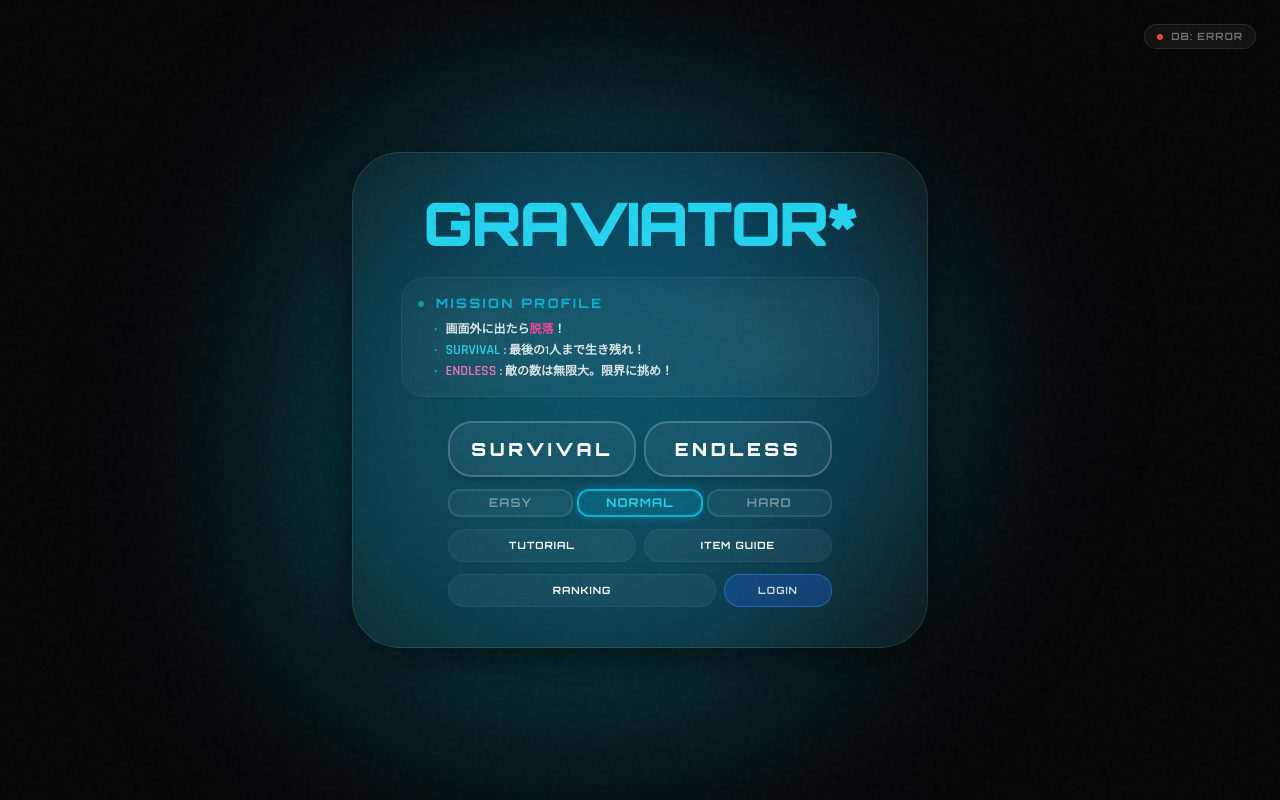
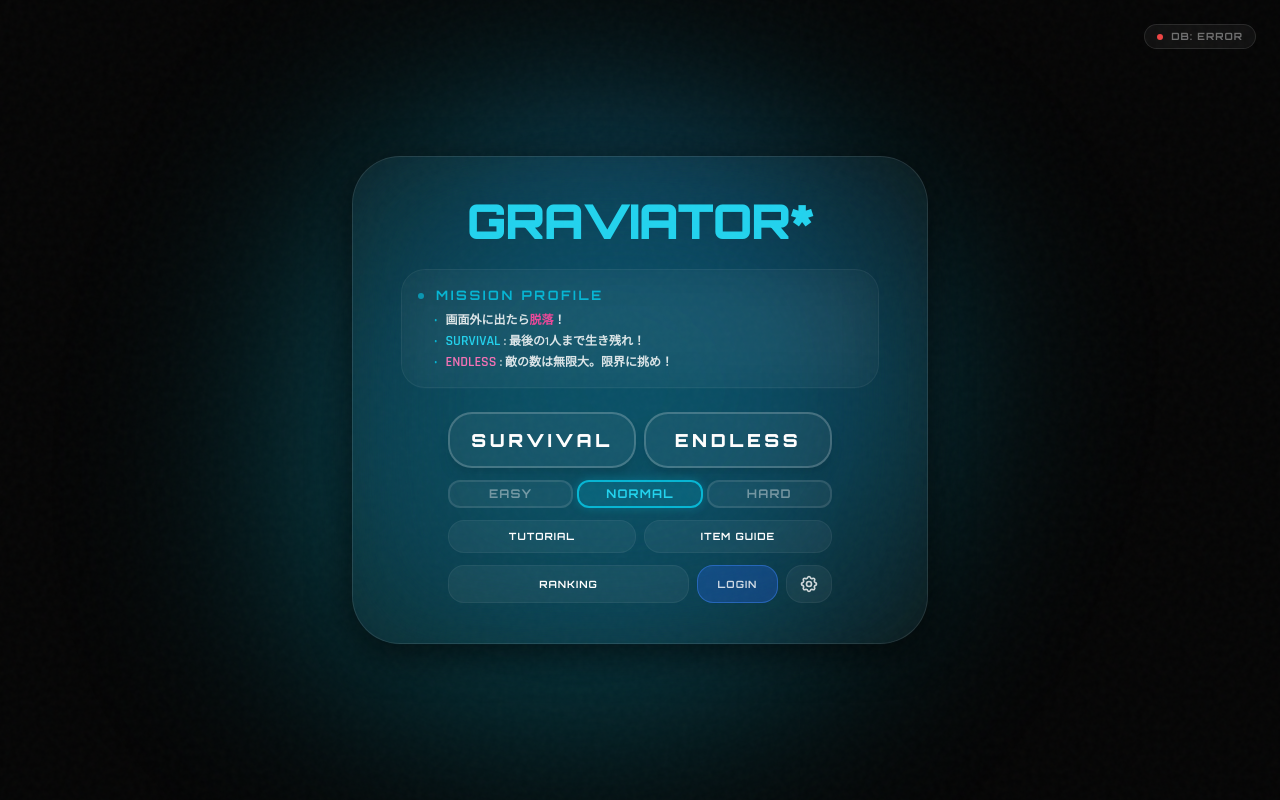
Before and after one commit to r9o74/Graviator, a React (Vite) app: page / in a window 1280 px wide. Built offline with nearby package versions, Linux system fonts and the light colour scheme; no server answers.

Commit message:
ユーザーネームの実装

```diff
--- a/App.tsx
+++ b/App.tsx
@@ -15,6 +15,7 @@ function App() {
     const [selectedDifficulty, setSelectedDifficulty] = useState<Difficulty>(Difficulty.NORMAL);
     const [showItemGuide, setShowItemGuide] = useState(false);
     const [showLeaderboard, setShowLeaderboard] = useState(false);
+    const [showSettings, setShowSettings] = useState(false);
     // 直前にプレイした（または選択された）モードを記憶
     const [lastGameMode, setLastGameMode] = useState<GameMode>(GameMode.SURVIVAL);
 
@@ -26,6 +27,8 @@ function App() {
 
     // スコア重複保存防止用
     const lastSavedRef = useRef<{mode: GameMode, difficulty: Difficulty, date: number} | null>(null);
+
+    const [userName, setUserName] = useState<string>(localStorage.getItem('graviator_name') || 'Player');
 
     useEffect(() => {
         const initAuth = async () => {
@@ -100,7 +103,7 @@ function App() {
             // スコア: サバイバルは生存時間、エンドレスはキル数
             const score = gameStats.mode === GameMode.SURVIVAL ? gameStats.timeSurvived : gameStats.kills;
 
-            saveScore(userId, gameStats.mode, gameStats.difficulty, score);
+            saveScore(userId, gameStats.mode, gameStats.difficulty, score, userName);
 
             // 保存記録更新
             lastSavedRef.current = { mode: gameStats.mode, difficulty: gameStats.difficulty, date: now };
@@ -198,14 +201,23 @@ function App() {
                 return;
             }
 
-            // 3. グローバルショートカット（難易度変更）: メニューまたはリザルト画面
+            // 3. 設定画面表示中の処理
+            if (showSettings) {
+                if (e.code === 'Escape') {
+                    setShowSettings(false);
+                    e.preventDefault();
+                }
+                return;
+            }
+
+            // 4. グローバルショートカット（難易度変更）: メニューまたはリザルト画面
             if (gameState === GameState.MENU || gameState === GameState.GAME_OVER || gameState === GameState.VICTORY) {
                 if (e.key === '1') { setSelectedDifficulty(Difficulty.EASY); return; }
                 if (e.key === '2') { setSelectedDifficulty(Difficulty.NORMAL); return; }
                 if (e.key === '3') { setSelectedDifficulty(Difficulty.HARD); return; }
             }
 
-            // 4. 各ゲーム状態ごとの処理
+            // 5. 各ゲーム状態ごとの処理
             switch (gameState) {
                 case GameState.MENU:
                     if (e.key.toLowerCase() === 's') handleStart(GameMode.SURVIVAL, selectedDifficulty);
@@ -245,7 +257,7 @@ function App() {
 
         window.addEventListener('keydown', handleShortcut);
         return () => window.removeEventListener('keydown', handleShortcut);
-    }, [gameState, selectedDifficulty, lastGameMode, showItemGuide, showLeaderboard]);
+    }, [gameState, selectedDifficulty, lastGameMode, showItemGuide, showLeaderboard, showSettings]);
 
     // ゲーム状態が変わった時（ジョイスティック表示の切り替えなど）にリサイズを実行
     useEffect(() => {
@@ -338,6 +350,10 @@ function App() {
                 setShowItemGuide={setShowItemGuide}
                 showLeaderboard={showLeaderboard}
                 setShowLeaderboard={setShowLeaderboard}
+                showSettings={showSettings}
+                setShowSettings={setShowSettings}
+                userName={userName}
+                setUserName={setUserName}
                 userId={userId}
                 dbStatus={dbStatus}
             />
--- a/components/MenuOverlay.tsx
+++ b/components/MenuOverlay.tsx
@@ -2,6 +2,7 @@ import React, { useState, useEffect } from 'react';
 import { GameState, GameMode, GameStats, Difficulty } from '../types';
 import { ItemGuide } from './ItemGuide';
 import { Leaderboard } from './Leaderboard';
+import { SettingsModal } from './SettingsModal';
 import { signInWithGoogle, signOut } from '../lib/supabase';
 
 interface MenuOverlayProps {
@@ -16,6 +17,10 @@ interface MenuOverlayProps {
     setShowItemGuide: (show: boolean) => void;
     showLeaderboard: boolean;
     setShowLeaderboard: (show: boolean) => void;
+    showSettings?: boolean;
+    setShowSettings?: (show: boolean) => void;
+    userName?: string;
+    setUserName?: (name: string) => void;
     userId?: string | null;
     dbStatus?: 'checking' | 'connected' | 'error' | 'offline';
 }
@@ -32,6 +37,10 @@ const MenuOverlay: React.FC<MenuOverlayProps> = ({
     setShowItemGuide,
     showLeaderboard,
     setShowLeaderboard,
+    showSettings = false,
+    setShowSettings,
+    userName = 'Player',
+    setUserName,
     userId,
     dbStatus
 }) => {
@@ -165,10 +174,16 @@ const MenuOverlay: React.FC<MenuOverlayProps> = ({
                             currentMode={gameStats?.mode}
                             currentDifficulty={selectedDifficulty}
                         />
+                    ) : showSettings && setShowSettings && setUserName ? (
+                        <SettingsModal
+                            onClose={() => setShowSettings(false)}
+                            userName={userName}
+                            setUserName={setUserName}
+                        />
                     ) : (
                         <>
                             <div className="mt-7 landscape:mt-0 md:mt-0 mb-6 md:mb-6 relative z-10">
-                                <h1 className={`text-4xl landscape:text-6xl md:text-6xl font-black tracking-tight ${colorClass} font-orbitron transition-colors duration-1000`}>{title}</h1>
+                                <h1 className={`text-4xl landscape:text-5xl md:text-6xl font-black tracking-tight ${colorClass} font-orbitron transition-colors duration-1000`}>{title}</h1>
                                 {gameStats && !isMenu && (
                                     <div className="mt-1">
                                         <span className="inline-block py-0.5 px-3 rounded-full text-[10px] md:text-[12px] font-orbitron font-bold tracking-[0.2em] bg-white/5 text-white/40">
@@ -237,7 +252,6 @@ const MenuOverlay: React.FC<MenuOverlayProps> = ({
                                             RANKING
                                         </button>
 
-                                        {/* 簡易的な判定: 匿名ユーザーは is_anonymous フラグなどを確認するのが確実ですが、今回はボタンを切り替えます */}
                                         <button
                                             onClick={signInWithGoogle}
                                             className="flex-1 py-2 text-white/80 hover:text-white font-orbitron font-bold text-[9px] md:text-[10px] tracking-widest uppercase transition-all bg-blue-600/30 rounded-xl md:rounded-2xl border border-blue-500/50 hover:bg-blue-600/50"
@@ -245,15 +259,17 @@ const MenuOverlay: React.FC<MenuOverlayProps> = ({
                                             LOGIN
                                         </button>
 
-                                        {/* 開発・テスト用にログアウトボタンも用意する場合
+                                        {/* 設定ボタン（歯車アイコン） */}
                                         <button
-                                            onClick={signOut}
-                                            className="ml-2 py-2 text-white/40 hover:text-white font-orbitron font-bold text-[9px] md:text-[10px] tracking-widest uppercase transition-all bg-white/5 rounded-xl md:rounded-2xl border border-white/5 hover:bg-red-500/30 hover:border-red-500/50"
+                                            onClick={() => setShowSettings && setShowSettings(true)}
+                                            className="px-3 py-2 text-white/80 hover:text-white transition-all bg-white/5 hover:bg-white/20 rounded-xl md:rounded-2xl border border-white/5 hover:border-white/30 flex items-center justify-center"
+                                            title="Settings"
                                         >
-                                            LOGOUT
+                                            <svg xmlns="http://www.w3.org/2000/svg" className="h-4 w-4 md:h-5 md:w-5" fill="none" viewBox="0 0 24 24" stroke="currentColor">
+                                                <path strokeLinecap="round" strokeLinejoin="round" strokeWidth={2} d="M10.325 4.317c.426-1.756 2.924-1.756 3.35 0a1.724 1.724 0 002.573 1.066c1.543-.94 3.31.826 2.37 2.37a1.724 1.724 0 001.065 2.572c1.756.426 1.756 2.924 0 3.35a1.724 1.724 0 00-1.066 2.573c.94 1.543-.826 3.31-2.37 2.37a1.724 1.724 0 00-2.572 1.065c-.426 1.756-2.924 1.756-3.35 0a1.724 1.724 0 00-2.573-1.066c-1.543.94-3.31-.826-2.37-2.37a1.724 1.724 0 00-1.065-2.572c-1.756-.426-1.756-2.924 0-3.35a1.724 1.724 0 001.066-2.573c-.94-1.543.826-3.31 2.37-2.37.996.608 2.296.07 2.572-1.065z" />
+                                                <path strokeLinecap="round" strokeLinejoin="round" strokeWidth={2} d="M15 12a3 3 0 11-6 0 3 3 0 016 0z" />
+                                            </svg>
                                         </button>
-                                        */}
-
                                     </div>
                                 )}
                                 {/* ★追加ここまで */}
--- /dev/null
+++ b/components/SettingsModal.tsx
@@ -0,0 +1,84 @@
+import React, { useState } from 'react';
+
+interface SettingsModalProps {
+    onClose: () => void;
+    userName: string;
+    setUserName: (name: string) => void;
+}
+
+export const SettingsModal: React.FC<SettingsModalProps> = ({ onClose, userName, setUserName }) => {
+    const [inputName, setInputName] = useState(userName);
+
+    const handleSave = () => {
+        const trimmedName = inputName.trim() || 'Player';
+        // ローカルストレージに保存
+        localStorage.setItem('graviator_name', trimmedName);
+        // 親コンポーネント（App）の状態を更新
+        setUserName(trimmedName);
+        onClose();
+    };
+
+    const handleKeyDown = (e: React.KeyboardEvent) => {
+        if (e.key === 'Enter') {
+            handleSave();
+        }
+    };
+
+    return (
+        <div className="w-full h-full flex flex-col relative z-20">
+            <div className="flex items-center justify-between mb-6 shrink-0">
+                <h2 className="text-2xl font-fugaz text-cyan-400">SETTINGS</h2>
+                <button
+                    onClick={onClose}
+                    className="p-2 text-white/70 hover:text-white transition-colors"
+                >
+                    ✕
+                </button>
+            </div>
+
+            <div className="flex-1 overflow-y-auto pr-2 space-y-6">
+                {/* ユーザー名設定セクション */}
+                <div className="bg-white/5 rounded-xl p-4 border border-white/10">
+                    <label className="block text-xs font-orbitron text-cyan-500 tracking-widest mb-2 uppercase">
+                        Your Name
+                    </label>
+                    <div className="flex gap-2">
+                        <input
+                            type="text"
+                            value={inputName}
+                            onChange={(e) => setInputName(e.target.value)}
+                            onKeyDown={handleKeyDown}
+                            maxLength={20}
+                            className="flex-1 bg-black/40 border border-white/20 rounded-lg px-4 py-2 text-white font-rajdhani font-bold focus:outline-none focus:border-cyan-500 transition-colors placeholder-white/20"
+                            placeholder="ENTER NAME"
+                        />
+                    </div>
+                    <p className="text-[10px] text-white/30 mt-2 font-rajdhani">
+                        設定した名前はランキングに表示されます (最大20文字)
+                    </p>
+                </div>
+
+                {/* 将来的な設定項目（音量など）のためのプレースホルダー */}
+                {/*
+                <div className="bg-white/5 rounded-xl p-4 border border-white/10 opacity-50 pointer-events-none">
+                    <label className="block text-xs font-orbitron text-white/50 tracking-widest mb-2 uppercase">
+                        Sound Volume (Coming Soon)
+                    </label>
+                    <div className="w-full h-2 bg-white/10 rounded-full overflow-hidden">
+                        <div className="w-1/2 h-full bg-white/30"></div>
+                    </div>
+                </div>
+                */}
+            </div>
+
+            <div className="mt-4 pt-4 border-t border-white/10 flex justify-end">
+                <button
+                    onClick={handleSave}
+                    className="px-6 py-2 bg-cyan-600 hover:bg-cyan-500 text-white font-orbitron font-bold text-xs tracking-widest rounded-lg transition-all shadow-[0_0_15px_rgba(6,182,212,0.3)] hover:shadow-[0_0_20px_rgba(6,182,212,0.5)]"
+                >
+                    SAVE CHANGES
+                </button>
+            </div>
+        </div>
+    );
+};
--- a/lib/supabase.ts
+++ b/lib/supabase.ts
@@ -39,7 +39,7 @@ export const supabase = isSupabaseConfigured
       } as any;
 
 // スコアを保存する
-export const saveScore = async (userId: string, mode: GameMode, difficulty: Difficulty, score: number) => {
+export const saveScore = async (userId: string, mode: GameMode, difficulty: Difficulty, score: number, userName: string) => {
     if (!isSupabaseConfigured) return;
 
     // チュートリアルは保存しない
@@ -49,7 +49,7 @@ export const saveScore = async (userId: string, mode: GameMode, difficulty: Diff
         const { error } = await supabase
             .from('scores')
             .insert([
-                { user_id: userId, game_mode: mode, difficulty: difficulty, score: score }
+                { user_id: userId, game_mode: mode, difficulty: difficulty, score: score, user_name: userName}
             ]);
 
         if (error) console.error('Error saving score:', error);
--- a/types.ts
+++ b/types.ts
@@ -63,4 +63,5 @@ export interface ScoreRecord {
     difficulty: Difficulty;
     score: number;
     created_at: string;
+    user_name?: string;
 }
```
Also changed, not shown: components/Leaderboard.tsx (+7 -2 lines).
